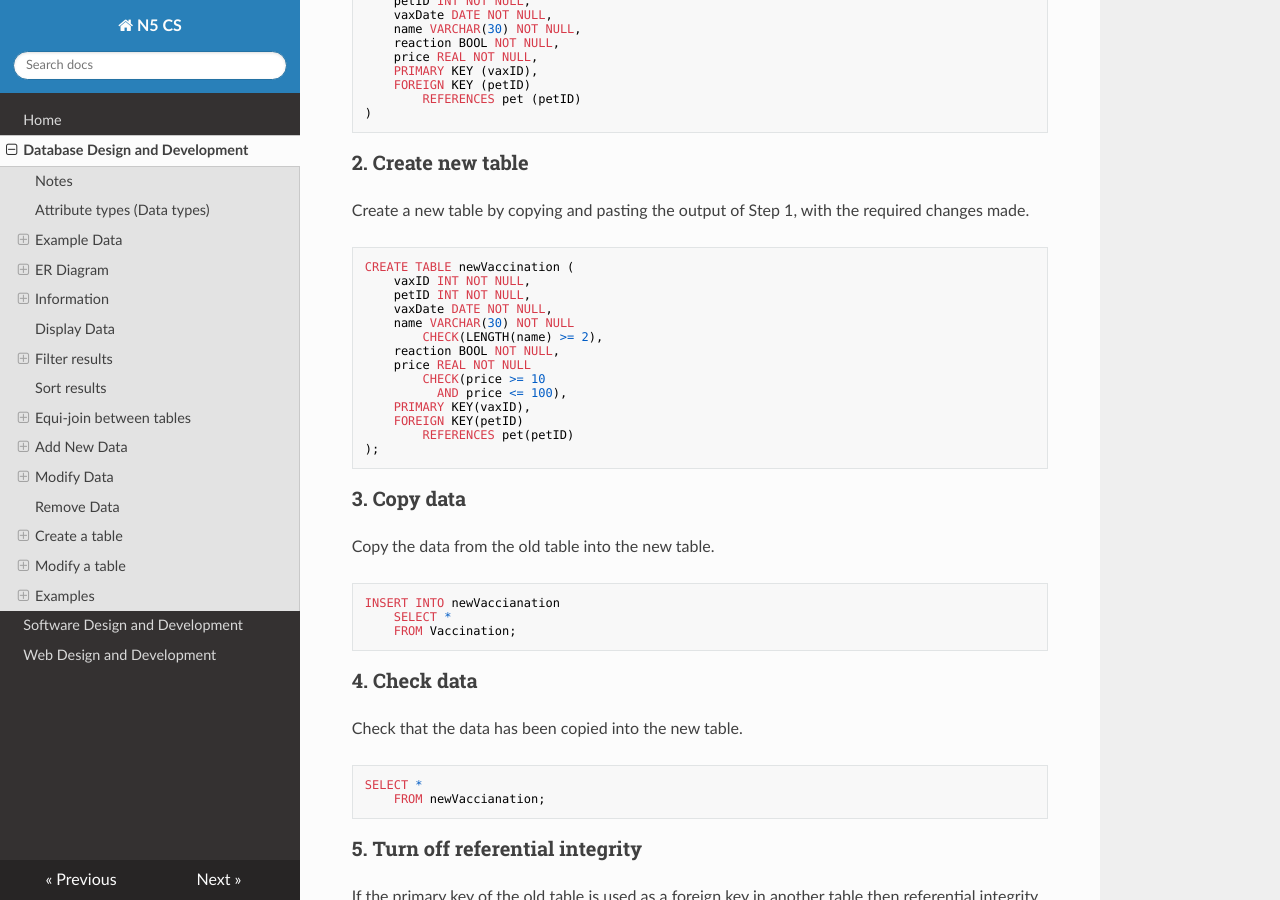
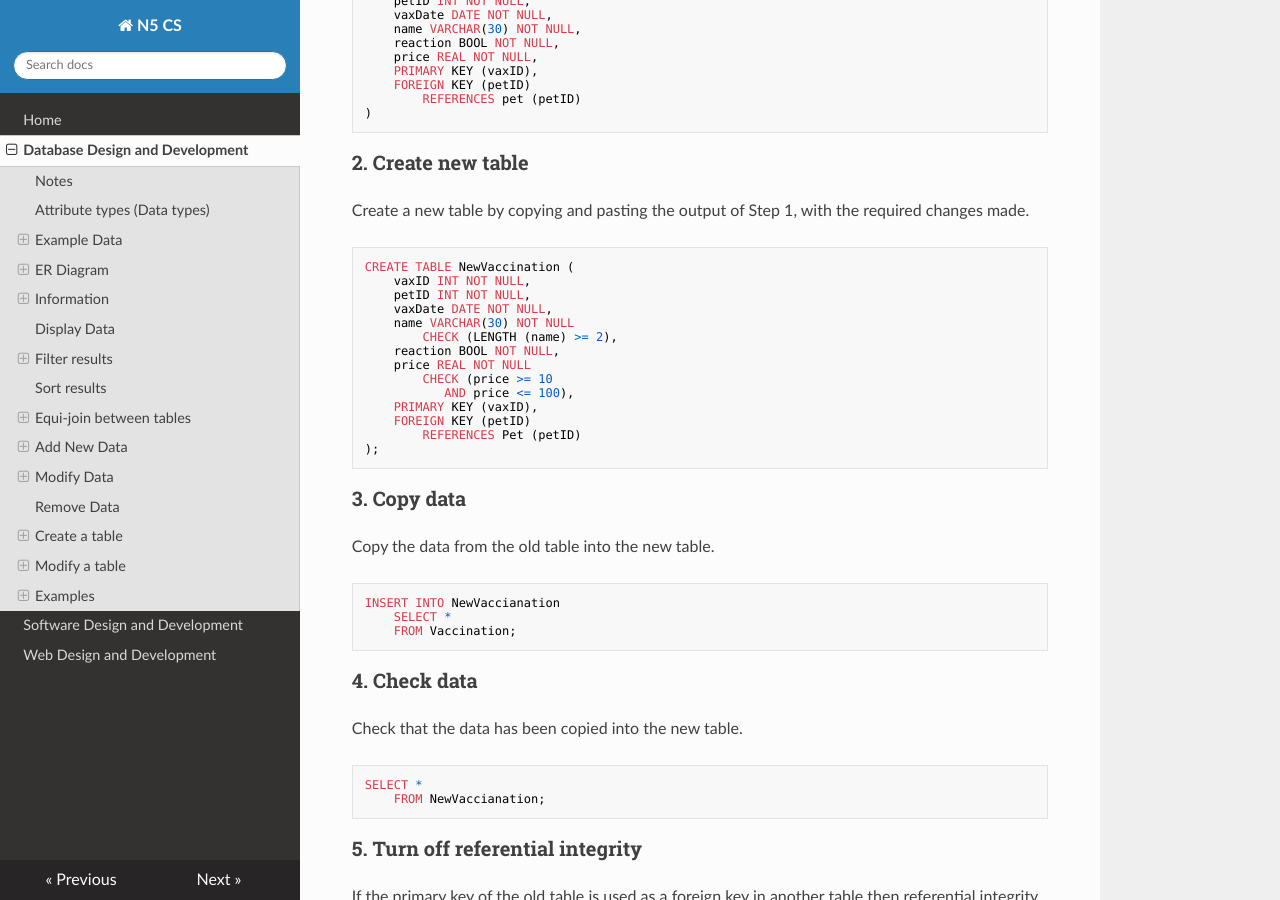
Before and after one commit to MrFriendCS/N5-CS, an MkDocs documentation site: the page built from docs/N5-CS-DDD.md, in a window 1280 px wide and 900 px high, scrolled down 8696 px. Built offline with MkDocs 1.6.1, drawn with Linux system fonts in a browser that asks for light colours; nearby versions of some CDN libraries; some of the changed text lies outside the part shown.

Commit message:
docs/N5-CS-DDD.md updated from https://stackedit.io/

````diff
--- a/docs/N5-CS-DDD.md
+++ b/docs/N5-CS-DDD.md
@@ -336,7 +336,7 @@ __Caution__: without the `WHERE` clause all records would be deleted!
 ``` sql
 CREATE TABLE Vehicle (
     vehReg VARCHAR(8) NOT NULL
-        CHECK (LENGTH(vehReg >= 4)),
+        CHECK (LENGTH (vehReg >= 4)),
     make VARCHAR(20),
     model VARCHAR(20),
     colour VARCHAR(15) NOT NULL,
@@ -355,10 +355,10 @@ CREATE TABLE Repair (
         CHECK (costActual >= 0),
     completed BOOL NOT NULL,
     paid VARCHAR(7) NOT NULL
-        CHECK(paid IN ("Nothing", "Part", "All")),
+        CHECK (paid IN ("Nothing", "Part", "All")),
     PRIMARY KEY (repairNo),
     FOREIGN KEY (vehReg)
-        REFERENCES vehicle(vehReg)
+        REFERENCES Vehicle (vehReg)
 );
 ```
 
@@ -407,19 +407,19 @@ CREATE TABLE Vaccination (
 Create a new table by copying and pasting the output of Step 1, with the required changes made.
 
 ``` sql
-CREATE TABLE newVaccination (
+CREATE TABLE NewVaccination (
     vaxID INT NOT NULL,
     petID INT NOT NULL,
     vaxDate DATE NOT NULL,
     name VARCHAR(30) NOT NULL
-        CHECK(LENGTH(name) >= 2),
+        CHECK (LENGTH (name) >= 2),
     reaction BOOL NOT NULL,
     price REAL NOT NULL
-        CHECK(price >= 10
-          AND price <= 100),
-    PRIMARY KEY(vaxID),
-    FOREIGN KEY(petID)
-        REFERENCES pet(petID)
+        CHECK (price >= 10
+           AND price <= 100),
+    PRIMARY KEY (vaxID),
+    FOREIGN KEY (petID)
+        REFERENCES Pet (petID)
 );
 ```
 
@@ -428,7 +428,7 @@ CREATE TABLE newVaccination (
 Copy the data from the old table into the new table.
 
 ``` sql
-INSERT INTO newVaccianation
+INSERT INTO NewVaccianation
     SELECT *
     FROM Vaccination;
 ```
@@ -439,7 +439,7 @@ Check that the data has been copied into the new table.
 
 ``` sql
 SELECT *
-    FROM newVaccianation;
+    FROM NewVaccianation;
 ```
 
 ### 5. Turn off referential integrity
````
Also changed, not shown: other parts of docs/N5-CS-DDD.md (+4 -4 lines).
